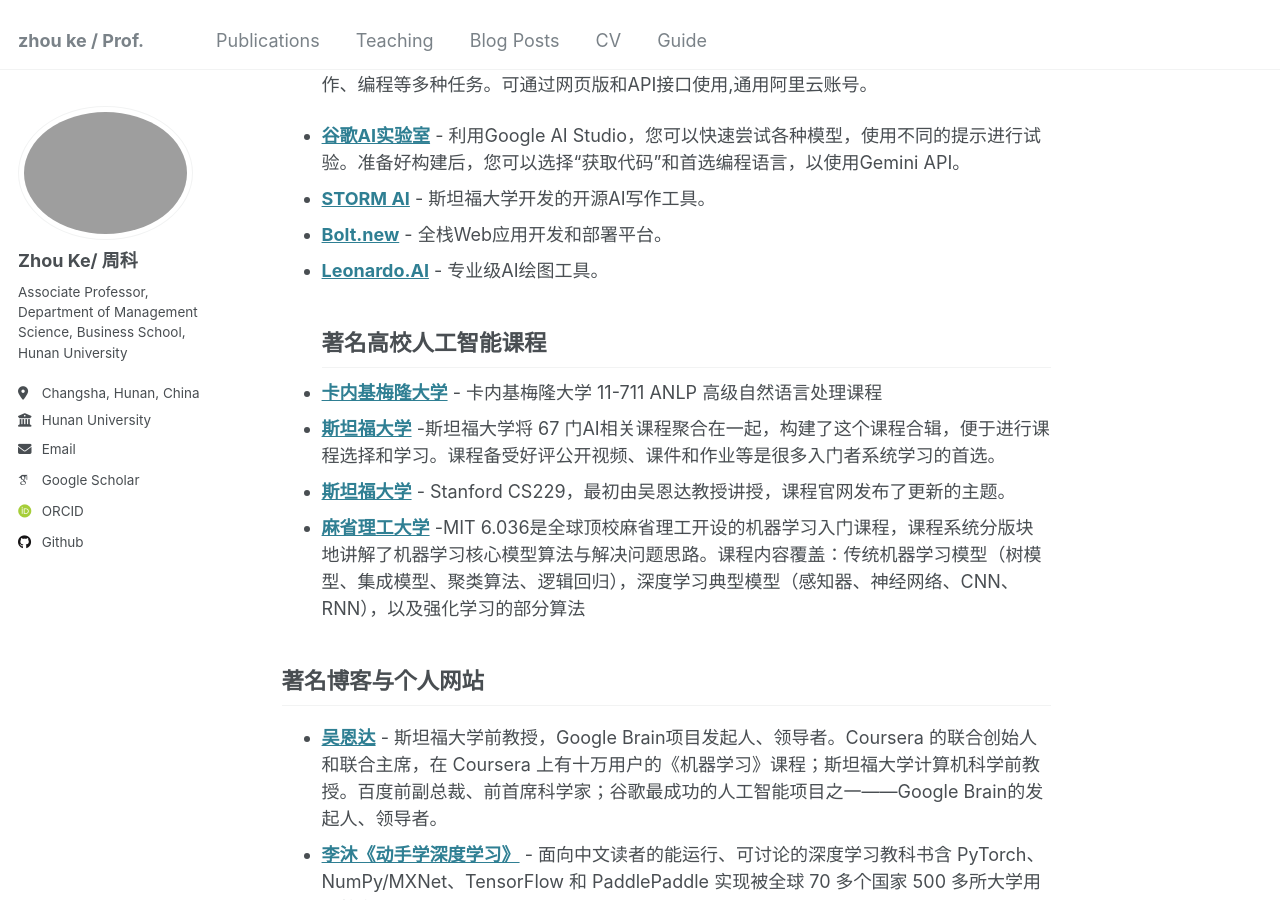
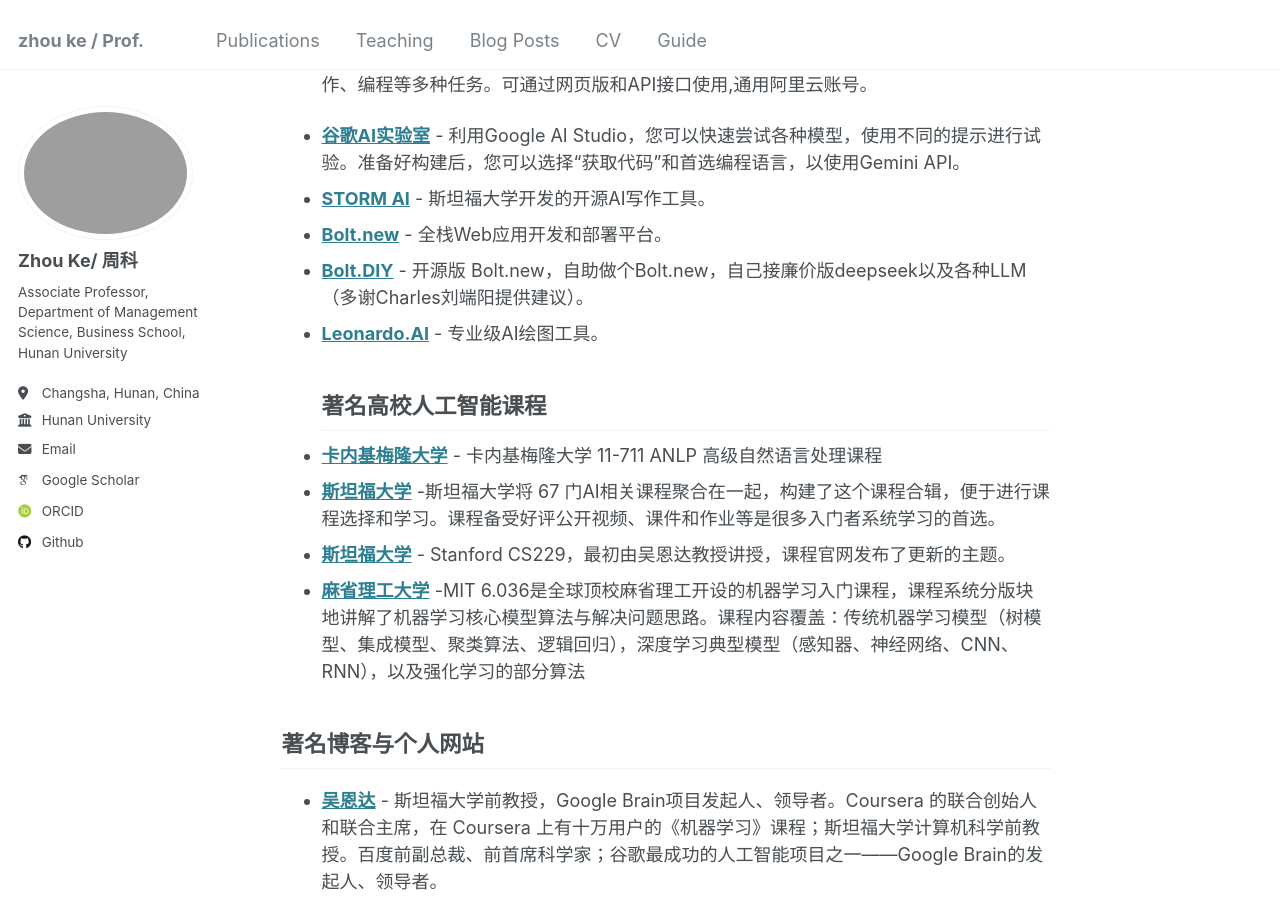
Before and after one commit to hustzhke/hustzhke.github.io, a Jekyll site: the page built from _pages/about.md, in a window 1280 px wide and 900 px high, scrolled down 775 px. Built offline with Jekyll 4.4.1, drawn with Linux system fonts in a browser that asks for light colours; some web fonts are replaced.

Commit message:
Update about.md

```diff
--- a/_pages/about.md
+++ b/_pages/about.md
@@ -31,6 +31,7 @@
 * **[谷歌AI实验室](https://aistudio.google.com/prompts/new_chat)** - 利用Google AI Studio，您可以快速尝试各种模型，使用不同的提示进行试验。准备好构建后，您可以选择“获取代码”和首选编程语言，以使用Gemini API。
 * **[STORM AI](https://storm.genie.stanford.edu/)** - 斯坦福大学开发的开源AI写作工具。
 * **[Bolt.new](https://bolt.new/)** - 全栈Web应用开发和部署平台。
+* **[Bolt.DIY](https://github.com/stackblitz-labs/bolt.diy)** - 开源版 Bolt.new，自助做个Bolt.new，自己接廉价版deepseek以及各种LLM（多谢Charles刘端阳提供建议）。
 * **[Leonardo.AI](https://app.leonardo.ai/)** - 专业级AI绘图工具。
 ## 著名高校人工智能课程
 
```
